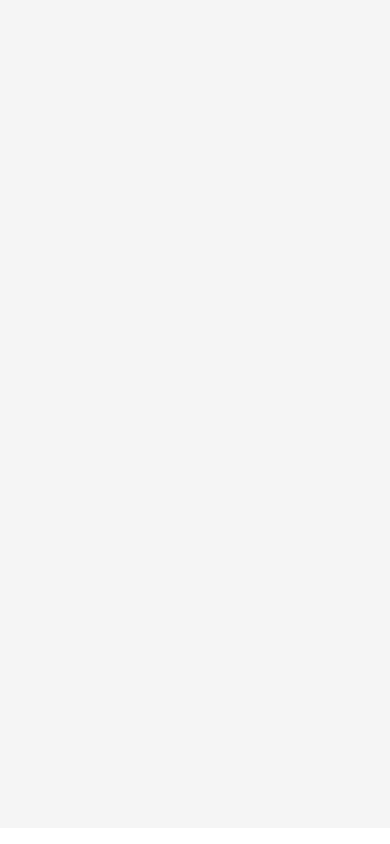
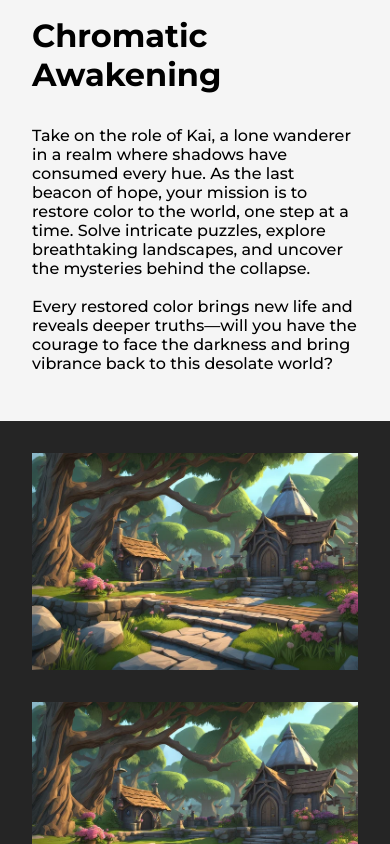
Before and after one commit to Olivera2708/AloxGames-Website, an Angular app: page / in a window 390 px wide. Shown: the part 860-1704 px from the top of the page. Built offline with nearby package versions, Linux system fonts and the light colour scheme.

Commit message:
without 3d

```diff
--- a/src/chromatic-awakening/chromatic-awakening.component.css
+++ b/src/chromatic-awakening/chromatic-awakening.component.css
@@ -1,5 +1,98 @@
 #chromatic-awakening {
   width: 100%;
-  height: 100vh;
+  height: calc(100vh - 8rem);
   background: whitesmoke;
+  display: flex;
+  flex-wrap: wrap;
 }
+
+.ch-left {
+  padding: 2rem 6rem;
+  flex: 1;
+  height: 65%;
+}
+
+.ch-right {
+  flex: 1;
+}
+
+.game-title {
+  font-size: 3rem;
+  margin: 0;
+}
+
+.ch-left p {
+  width: 70%;
+  margin-top: 3rem;
+  font-weight: 500;
+  font-size: 1.5rem;
+}
+
+.sample-images {
+  background: #252525;
+  width: 100%;
+  padding: 2rem 6rem;
+  height: 30%;
+  display: flex;
+  justify-content: space-between;
+  gap: 4rem;
+}
+
+.sample-images img {
+  width: 22%;
+  height: auto;
+  object-fit: contain;
+}
+
+@media (max-width: 1000px) {
+  #chromatic-awakening {
+    height: auto;
+  }
+
+  .game-title {
+    font-size: 2rem;
+  }
+
+  .ch-left {
+    flex: 100%;
+    padding: 2rem;
+    height: auto;
+  }
+
+  .ch-left p {
+    width: 100%;
+    margin-top: 2rem;
+    font-size: 1rem;
+  }
+
+  .ch-right {
+    flex: 100%;
+  }
+
+  .sample-images {
+    flex-direction: column;
+    gap: 1rem;
+    padding: 2rem;
+  }
+
+  .sample-images img {
+    width: 100%;
+    margin-bottom: 1rem;
+  }
+}
+
+@media (min-width: 1000px) and (max-width: 1600px) {
+  .ch-left p {
+    width: 100%;
+    font-size: 1.3rem;
+  }
+
+  .game-title {
+    font-size: 2.4rem;
+  }
+
+  .sample-images img {
+    width: 20%;
+    height: auto;
+  }
+}
--- a/src/chromatic-awakening/chromatic-awakening.component.html
+++ b/src/chromatic-awakening/chromatic-awakening.component.html
@@ -1,3 +1,21 @@
-<div id="chromatic-awakening">
+<div id="chromatic-awakening" #games>
+  <div class="ch-left">
+<!--    <img />-->
+    <h1 class="game-title">Chromatic Awakening</h1>
+    <p>
+      Take on the role of Kai, a lone wanderer in a realm where shadows have consumed every hue. As the last beacon of hope, your mission is to restore color to the world, one step at a time. Solve intricate puzzles, explore breathtaking landscapes, and uncover the mysteries behind the collapse.
+      <br>
+      <br>
+      Every restored color brings new life and reveals deeper truths—will you have the courage to face the darkness and bring vibrance back to this desolate world?
+    </p>
+  </div>
+  <div class="ch-right">
 
+  </div>
+  <div class="sample-images">
+    <img src="assets/main.webp"/>
+    <img src="assets/main.webp"/>
+    <img src="assets/main.webp"/>
+    <img src="assets/main.webp"/>
+  </div>
 </div>
--- a/src/chromatic-awakening/chromatic-awakening.component.ts
+++ b/src/chromatic-awakening/chromatic-awakening.component.ts
@@ -1,4 +1,5 @@
-import { Component } from '@angular/core';
+import {AfterViewInit, Component, ElementRef, ViewChild} from '@angular/core';
+import {ScrollService} from '../scroll.service';
 
 @Component({
   selector: 'app-chromatic-awakening',
@@ -7,6 +8,20 @@ import { Component } from '@angular/core';
   standalone: true,
   styleUrl: './chromatic-awakening.component.css'
 })
-export class ChromaticAwakeningComponent {
+export class ChromaticAwakeningComponent implements AfterViewInit{
+  @ViewChild('games') gamesElement!: ElementRef;
 
+  constructor(private scrollService: ScrollService) {}
+
+  ngAfterViewInit(): void {
+    this.scrollService.scrollToGames$.subscribe(() => {
+      this.scrollToGames();
+    });
+  }
+
+  scrollToGames(): void {
+    if (this.gamesElement) {
+      this.gamesElement.nativeElement.scrollIntoView({ behavior: 'smooth', block: 'start' });
+    }
+  }
 }
--- a/src/main-page/main-page.component.css
+++ b/src/main-page/main-page.component.css
@@ -8,7 +8,7 @@
 }
 
 #information {
-  width: 30%;
+  width: 40%;
   display: flex;
   margin: auto;
   flex-direction: column;
@@ -55,7 +55,7 @@ h2 {
   color: white;
 }
 
-@media (max-width: 768px) {
+@media (max-width: 1000px) {
   h1 {
     font-size: 2.2rem;
   }
--- a/src/main-page/main-page.component.html
+++ b/src/main-page/main-page.component.html
@@ -2,6 +2,6 @@
   <div id="information">
     <h1>Alox Games</h1>
     <h2>Creating unforgettable worlds that stimulate every sense and ignite your passion for play</h2>
-    <button class="button-background">Our games</button>
+    <button class="button-background" (click)="ScrollToGames()">Our games</button>
   </div>
 </div>
--- a/src/main-page/main-page.component.ts
+++ b/src/main-page/main-page.component.ts
@@ -1,4 +1,5 @@
 import { Component } from '@angular/core';
+import {ScrollService} from '../scroll.service';
 
 @Component({
   selector: 'app-main-page',
@@ -8,5 +9,9 @@ import { Component } from '@angular/core';
   styleUrl: './main-page.component.css'
 })
 export class MainPageComponent {
+  constructor(private scrollService: ScrollService) {}
 
+  ScrollToGames() {
+    this.scrollService.triggerScrollToGames();
+  }
 }
--- a/src/navbar/navbar.component.css
+++ b/src/navbar/navbar.component.css
@@ -8,6 +8,7 @@
     height: 3rem;
     width: 100%;
     position: fixed;
+    z-index: 100;
 }
 
 .navbar a {
@@ -59,7 +60,7 @@
     transition: opacity 0.3s ease-in-out;
 }
 
-@media (max-width: 768px) {
+@media (max-width: 1000px) {
     .navbar-links {
         position: fixed;
         top: 0;
--- a/src/navbar/navbar.component.html
+++ b/src/navbar/navbar.component.html
@@ -5,7 +5,7 @@
     <button class="navbar-toggle" (click)="toggleNavbar()">☰</button>
 
     <div class="navbar-links" [ngClass]="{'open': navbarOpen}">
-        <a routerLink="/games" routerLinkActive="active">Our games</a>
+        <a routerLink="/games" routerLinkActive="active" (click)="scrollToGames()">Our games</a>
         <a routerLink="/about" routerLinkActive="active">About us</a>
         <a routerLink="/contact" routerLinkActive="active">Contact</a>
     </div>
--- a/src/navbar/navbar.component.ts
+++ b/src/navbar/navbar.component.ts
@@ -1,5 +1,6 @@
-import { Component, HostListener, OnInit } from '@angular/core';
+import {Component, ElementRef, HostListener, OnInit, ViewChild} from '@angular/core';
 import {NgClass, NgIf} from "@angular/common";
+import {ScrollService} from "../scroll.service";
 
 @Component({
   selector: 'app-navbar',
@@ -13,6 +14,8 @@ export class NavbarComponent implements OnInit {
   isPhone = false;
   isInitialized: boolean = false;
 
+  constructor(private scrollService: ScrollService) {}
+
   ngOnInit(): void {
     this.checkIfPhone();
     this.isInitialized = true;
@@ -24,7 +27,7 @@ export class NavbarComponent implements OnInit {
   }
 
   private checkIfPhone() {
-    this.isPhone = window.innerWidth <= 768;
+    this.isPhone = window.innerWidth <= 1000;
   }
 
   toggleNavbar() {
@@ -34,4 +37,8 @@ export class NavbarComponent implements OnInit {
   scrollToTop() {
     window.scrollTo({ top: 0, behavior: 'smooth' });
   }
+
+  scrollToGames(): void {
+    this.scrollService.triggerScrollToGames();
+  }
 }
--- /dev/null
+++ b/src/scroll.service.ts
@@ -0,0 +1,14 @@
+import { Injectable } from '@angular/core';
+import {Subject} from 'rxjs';
+
+@Injectable({
+  providedIn: 'root'
+})
+export class ScrollService {
+  private scrollToGamesSource = new Subject<void>();
+  scrollToGames$ = this.scrollToGamesSource.asObservable();
+
+  triggerScrollToGames() {
+    this.scrollToGamesSource.next();
+  }
+}
```
Also changed, not shown: 1 other file (tests, documents, lock files or other folders).
